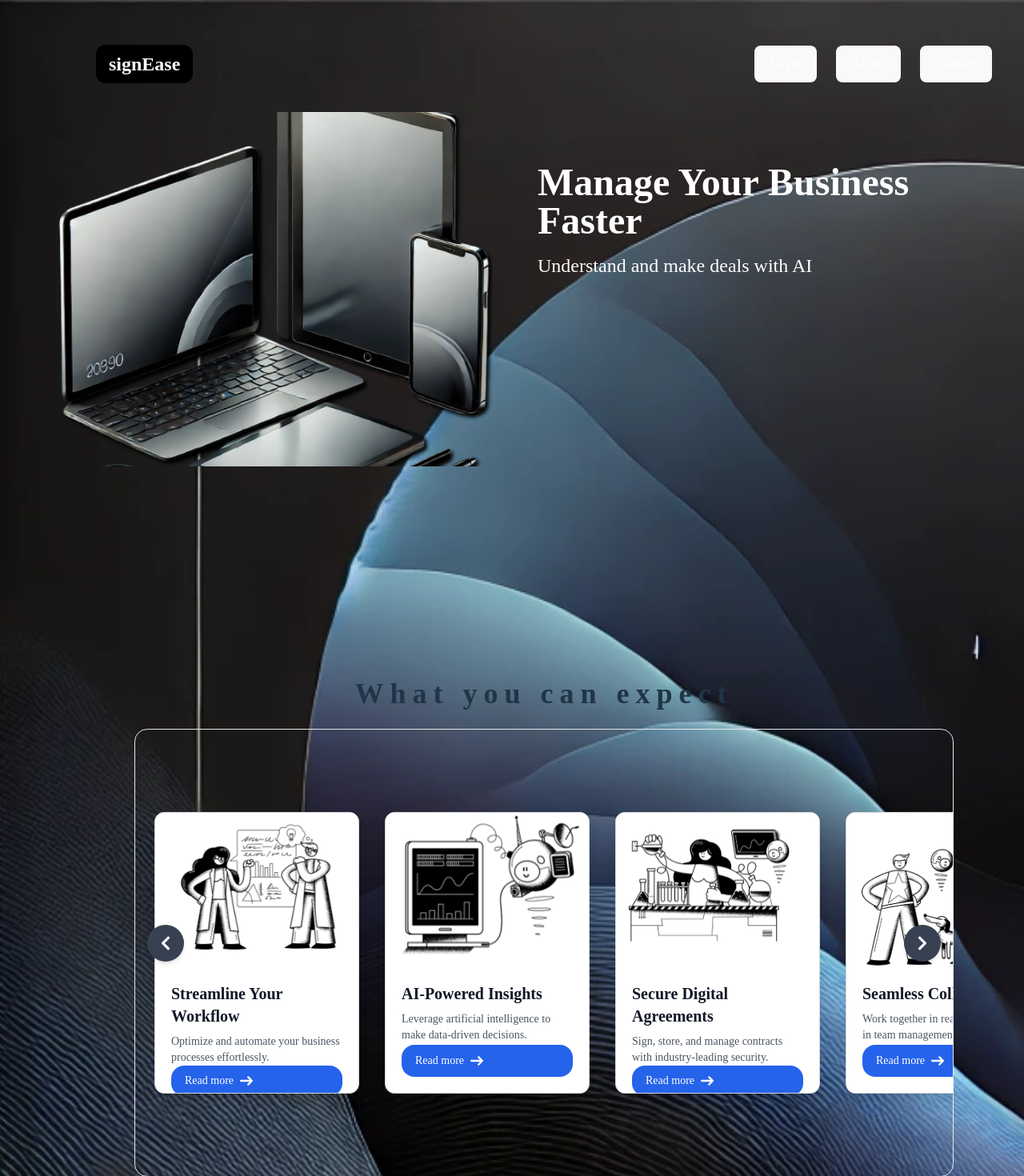
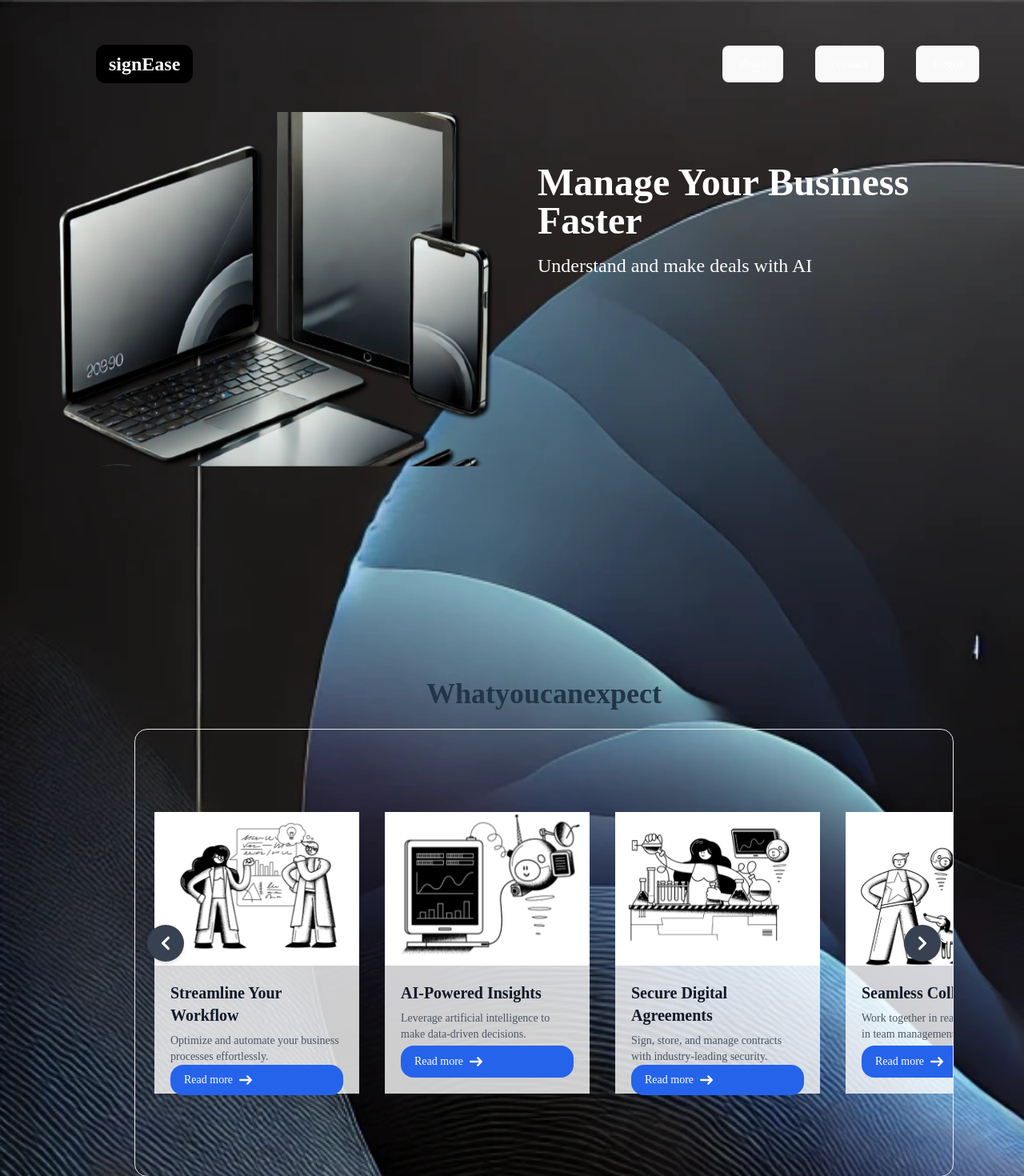
Before and after one commit to samiran634/SignEase, a React (Vite) app in the folder frontend/: page / in a window 1280 px wide. Shown: the top 1470 px of the page at 80% size. Built offline with nearby package versions, Linux system fonts and the light colour scheme; no server answers; a web font is replaced by a local one.

Commit message:
landing_page complete

```diff
--- a/frontend/src/components/common/NavBar.jsx
+++ b/frontend/src/components/common/NavBar.jsx
@@ -1,23 +1,41 @@
-import React from 'react'
+import React, { useState } from 'react';
 
 export const NavBar = ({ siteName, navItems }) => {
+  const [isMenuOpen, setIsMenuOpen] = useState(false);
+
+  const toggleMenu = () => {
+    setIsMenuOpen(!isMenuOpen);
+  };
+
+  const handleMenuItemClick = (onClick) => {
+    onClick();
+    setIsMenuOpen(false);
+  };
+
   return (
-    <nav className="flex justify-between items-center w-full mt-4  ">
-      <div className="text-white text-2xl font-bold bg-black h-12 w-15 mx-20 rounded-xl flex justify-center items-center px-4">
+    <nav className="flex justify-between items-center w-full mt-4 relative sticky top-0 bg-transparent z-9999">
+      <div className="text-white text-2xl font-bold bg-black h-12 w-15 mx-20 rounded-xl flex justify-center items-center px-4 z-9999">
         {siteName}
       </div>
-      <div className="flex gap-6">
+      <div className="md:hidden flex items-center">
+        <button onClick={toggleMenu} className="text-white focus:outline-none">
+          <svg className="w-6 h-6" fill="none" stroke="currentColor" viewBox="0 0 24 24" xmlns="http://www.w3.org/2000/svg">
+            <path strokeLinecap="round" strokeLinejoin="round" strokeWidth="2" d="M4 6h16M4 12h16m-7 6h7"></path>
+          </svg>
+        </button>
+      </div>
+      <div className={`fixed top-0 left-0 w-full h-full bg-gray-800 bg-opacity-90 flex flex-col items-center justify-end transition-transform duration-300 ${isMenuOpen ? 'transform translate-x-0' : 'transform -translate-x-full'} md:transform-none md:relative md:flex-row md:bg-transparent md:gap-6 z-10`}>
         {navItems.map((item, index) => (
           <button
             key={index}
-            onClick={item.onClick}
+            onClick={() => handleMenuItemClick(item.onClick)}
             aria-label={item.ariaLabel}
-            className="text-white hover:text-gray-300 transition-colors"
+            className="text-white hover:text-gray-300 transition-colors max-md:mt-2 mr-4"
           >
             {item.text}
           </button>
         ))}
       </div>
     </nav>
-  )
-}
+  );
+};
--- a/frontend/src/components/landing/LandingPage.jsx
+++ b/frontend/src/components/landing/LandingPage.jsx
@@ -32,6 +32,16 @@ export const LandingPage = () => {
   const scrollRef = useRef(null);
   const [headerOpacity, setHeaderOpacity] = useState(1);
   const [footerOpacity, setFooterOpacity] = useState(0);
+
+  const sectionRefs = {
+    hero: useRef(null),
+    main: useRef(null),
+    footer: useRef(null),
+  };
+
+  const scrollToSection = (section) => {
+    sectionRefs[section].current.scrollIntoView({ behavior: "smooth" });
+  };
 
   useEffect(() => {
     if (user) {
@@ -98,16 +108,16 @@ export const LandingPage = () => {
       <NavBar
         siteName="signEase"
         navItems={[
+          { text: "about", onClick: () => scrollToSection("main"), ariaLabel: "about" },
+          { text: "contact", onClick: () => scrollToSection("footer"), ariaLabel: "contact" },
           { text: "Login", onClick: () => navigate("/login"), ariaLabel: "login" },
-          { text: "About", onClick: () => navigate("/about"), ariaLabel: "about" },
-          { text: "Contact", onClick: () => navigate("/contact"), ariaLabel: "contact" }
         ]}
-        className="sticky top-0 z-50 bg-white/80 backdrop-blur-md shadow-md"
+        className="sticky top-0 z-9999 bg-white/80 backdrop-blur-md shadow-md"
       />
 
       {/* Hero Section */}
       <header
-        ref={headerRef}
+        ref={sectionRefs.hero}
         style={{ opacity: headerOpacity, transition: "opacity 0.5s ease-in-out" }}
         className={`flex flex-wrap gap-10 mt-5 text-5xl text-white max-md:mt-10 max-md:max-w-full max-md:text-4xl ${
           showRoller ? "opacity-0" : "opacity-100"
@@ -118,19 +128,17 @@ export const LandingPage = () => {
       </header>
 
       {/* Main Content */}
-      <main className="mt-40 flex justify-center flex-col h-screen w-screen">
-        <div ref={textRef} className="opacity-1 flex text-center justify-center">
-          <h1 className="text-4xl font-bold">
+      <main
+        ref={sectionRefs.main}
+        aria-label="main"
+        className="mt-40 flex justify-center flex-col h-screen w-screen max-md:mt-20 max-md:w-full"
+      >
+        <div ref={textRef} className="opacity-1 flex text-center justify-center max-md:flex-col">
+          <h1 className="text-4xl font-bold max-md:text-2xl">
             {"What you can expect".split("").map((word, index) => (
-              <motion.span
-                key={index}
-                className="mr-2 mt-4"
-                initial={{ opacity: 0, y: 10 }}
-                animate={isTextInView ? { opacity: 1, y: 0 } : {}}
-                transition={{ duration: 0.5, delay: index * 0.3 }}
-              >
+              <span key={index} className="inline-block">
                 {word}
-              </motion.span>
+              </span>
             ))}
           </h1>
         </div>
@@ -141,7 +149,9 @@ export const LandingPage = () => {
           {/* Left Arrow */}
           <button
             className="absolute left-36 top-1/2 transform -translate-y-1/2 p-3 bg-gray-700 text-white rounded-full shadow-md
-                   hover:bg-gray-800 transition-all duration-300 z-10"
+                   hover:bg-gray-800 transition-all duration-300 z-10
+                   md:left-36 md:top-1/2 md:transform md:-translate-y-1/2
+                   max-md:left-5  max-md:transform-none"
             onClick={() => scroll("left")}
           >
             <FaChevronLeft size={20} />
@@ -163,7 +173,9 @@ export const LandingPage = () => {
           {/* Right Arrow */}
           <button
             className="absolute right-36 top-1/2 transform -translate-y-1/2 p-3 bg-gray-700 text-white rounded-full shadow-md
-                   hover:bg-gray-800 transition-all duration-300 z-10"
+                   hover:bg-gray-800 transition-all duration-300 z-10
+                   md:right-36 md:top-1/2 md:transform md:-translate-y-1/2
+                   max-md:right-5 max-md:transform-none"
             onClick={() => scroll("right")}
           >
             <FaChevronRight size={20} />
@@ -172,9 +184,9 @@ export const LandingPage = () => {
       </main>
       {/* Footer */}
       <footer
-        ref={footerRef}
+        ref={sectionRefs.footer}
         style={{ opacity: footerOpacity, transition: "opacity 0.5s ease-in-out" }}
-        className="bg-gray-800 text-white py-12 px-6 mt-10"
+        className="bg-gray-800 text-white py-12 px-6 mt-10 max-md:py-6 max-md:px-3"
       >
        <div className="max-w-6xl mx-auto flex flex-col md:flex-row justify-between items-center gap-8">
 
@@ -221,21 +233,21 @@ export const LandingPage = () => {
 
       {/* Footer Bottom: Social Links */}
       <div className="mt-10 border-t border-gray-700 pt-6 flex flex-col md:flex-row justify-between items-center text-gray-400">
-        <p>© {new Date().getFullYear()} SignEase. All rights reserved.</p>
-        <div className="flex gap-4 mt-4 md:mt-0">
-          <a href="#" className="hover:text-blue-500">
+        <div className="flex gap-4 mt-4 md:mt-0 max-md:flex-col max-md:items-center">
+          <a href="#" className="hover:text-blue-500 max-md:mb-2">
             <FaFacebook size={24} />
           </a>
-          <a href="#" className="hover:text-blue-400">
+          <a href="#" className="hover:text-blue-500 max-md:mb-2">
             <FaTwitter size={24} />
           </a>
-          <a href="#" className="hover:text-pink-500">
+          <a href="#" className="hover:text-blue-500 max-md:mb-2">
             <FaInstagram size={24} />
           </a>
-          <a href="#" className="hover:text-red-600">
+          <a href="#" className="hover:text-blue-500 max-md:mb-2">
             <FaYoutube size={24} />
           </a>
         </div>
+        <p className="text-gray-400 max-md:mt-4"> 2023 SignEase. All rights reserved.</p>
       </div>
       </footer>
     </div>
--- a/frontend/src/components/landing/cards/verticalcard.jsx
+++ b/frontend/src/components/landing/cards/verticalcard.jsx
@@ -1,17 +1,31 @@
-import React from "react";
+import React, { useState } from "react";
 import { useNavigate } from "react-router-dom";
 
 export function CardDefault({ Title, SubTitle, Image }) {
   const navigate = useNavigate();
+  const [isFlipped, setIsFlipped] = useState(false);
+
+  const handleFlip = () => {
+    setIsFlipped(!isFlipped);
+  };
 
   return (
     <div
-      className="w-[16em] h-[22em] bg-white border border-gray-300 rounded-xl shadow-lg overflow-hidden
-                 transform transition-all duration-300 hover:shadow-2xl hover:-translate-y-2
-                 hover:scale-105 cursor-pointer dark:bg-gray-800 dark:border-gray-700"
+      className={`w-[16em] h-[22em] perspective-1000 cursor-pointer bg-white/80`}
+      onClick={handleFlip}
+    >
+      <div
+        className={`relative w-full h-full transition-transform duration-500 ${
+          isFlipped ? "rotate-y-180" : ""
+        }`}
+      >
+        {/* Front of the card */}
+        <div
+          className={`absolute w-full h-full backface-hidden ${
+            isFlipped ? "hidden" : ""
+          }`}
         >
           <img className="w-full h-48 object-cover" src={Image} alt="Card" />
-
           <div className="p-5 flex flex-col justify-between h-[calc(100%-12rem)]">
             <h5 className="text-xl font-semibold text-gray-900 dark:text-white">
               {Title}
@@ -19,7 +33,6 @@ export function CardDefault({ Title, SubTitle, Image }) {
             <p className="text-gray-600 dark:text-gray-400 text-sm mt-2">
               {SubTitle}
             </p>
-
             <button
               className="mt-auto inline-flex items-center px-4 py-2 text-sm font-medium text-white bg-blue-600 border rounded-2xl h-10 w-30
                          hover:bg-blue-700 focus:ring-4 focus:outline-none focus:ring-blue-300
@@ -44,5 +57,23 @@ export function CardDefault({ Title, SubTitle, Image }) {
             </button>
           </div>
         </div>
+        {/* Back of the card */}
+        <div
+          className={`absolute w-full h-full bg-white border border-gray-300 rounded-xl shadow-lg overflow-hidden
+                     transform rotate-y-180 backface-hidden ${
+                       isFlipped ? "" : "hidden"
+                     }`}
+        >
+          <div className="p-5 flex flex-col justify-center items-center h-full">
+            <h5 className="text-xl font-semibold text-gray-900 dark:text-white">
+              More Information
+            </h5>
+            <p className="text-gray-600 dark:text-gray-400 text-sm mt-2">
+              Here is some more information about this card.
+            </p>
+          </div>
+        </div>
+      </div>
+    </div>
   );
 }
--- a/frontend/tailwind.config.js
+++ b/frontend/tailwind.config.js
@@ -75,7 +75,27 @@ module.exports = {
       },
     },
     container: { center: true, padding: "2rem", screens: { "2xl": "1400px" } },
+    perspective: {
+      '1000': '1000px',
+    },
+    rotate: {
+      'y-180': 'rotateY(180deg)',
+    },
+    transitionProperty: {
+      'transform': 'transform',
+    },
+    transitionDuration: {
+      '500': '500ms',
+    },
   },
-  plugins: [require("tailwind-scrollbar-hide")],
+  plugins: [require("tailwind-scrollbar-hide"),
+    function({ addUtilities }) {
+      addUtilities({
+        '.backface-hidden': {
+          'backface-visibility': 'hidden',
+        },
+      });
+    }
+  ],
   darkMode: ["class"],
 };
```
Lines whose indentation alone changed are shown as unchanged.
